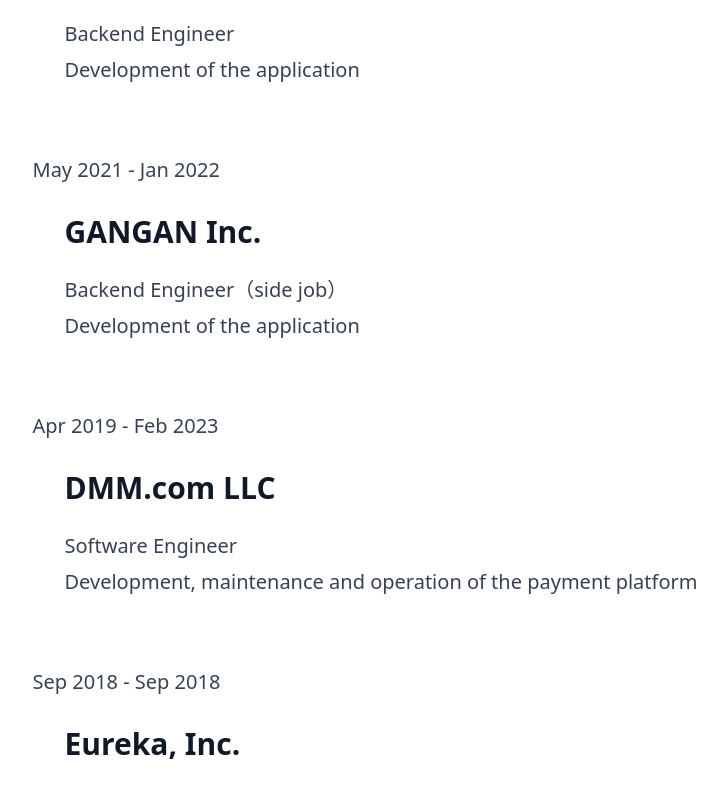
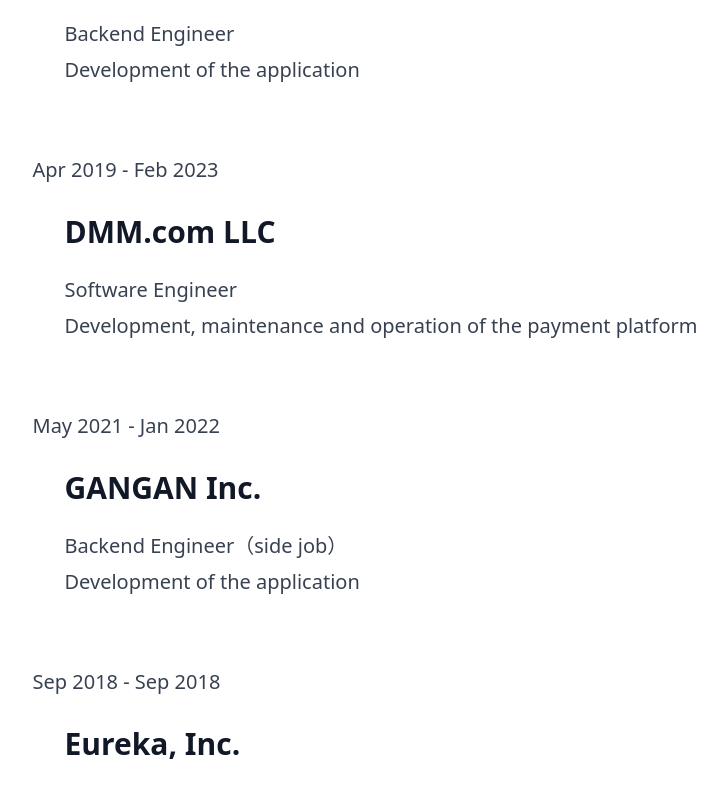
Before and after one commit to Ryu236/portfolio, a Next.js app: page / in a window 1280 px wide. Shown: the part 662-1454 px from the top of the page, without its empty margins (275-1002 px from the left). Built offline with nearby package versions, Linux system fonts and the light colour scheme; no server answers.

Commit message:
:recycle: refactor(resume): Change resume in order of datetime (#98)

```diff
--- a/components/resume.tsx
+++ b/components/resume.tsx
@@ -17,19 +17,19 @@ export const Resume: React.VFC = () => {
           </div>
         </div>
         <div>
+          <p>Apr 2019 - Feb 2023</p>
+          <div className="ml-8">
+            <h3>DMM.com LLC</h3>
+            Software Engineer <br />
+            Development, maintenance and operation of the payment platform
+          </div>
+        </div>
+        <div>
           <p>May 2021 - Jan 2022</p>
           <div className="ml-8">
             <h3>GANGAN Inc.</h3>
             Backend Engineer（side job） <br />
             Development of the application
-          </div>
-        </div>
-        <div>
-          <p>Apr 2019 - Feb 2023</p>
-          <div className="ml-8">
-            <h3>DMM.com LLC</h3>
-            Software Engineer <br />
-            Development, maintenance and operation of the payment platform
           </div>
         </div>
         <div>
```
Also changed, not shown: 1 other file (tests, documents, lock files or other folders).
